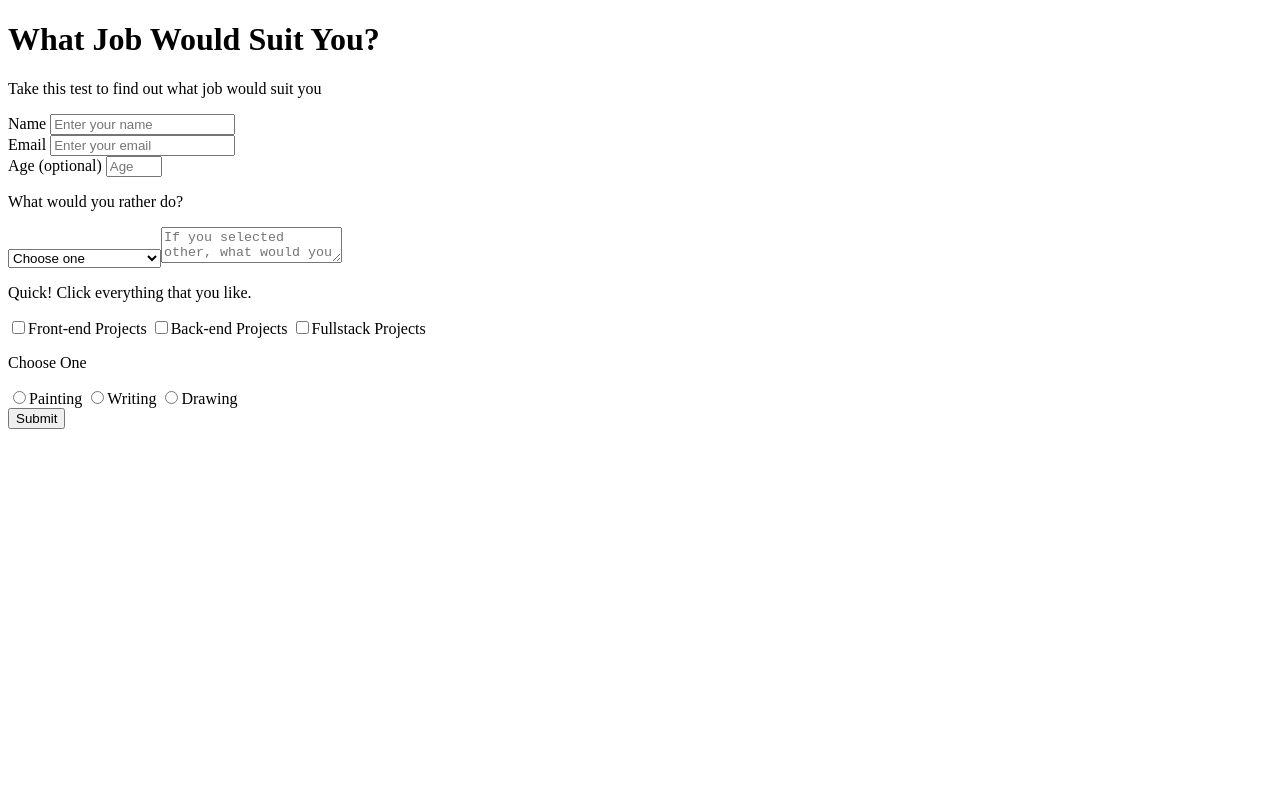
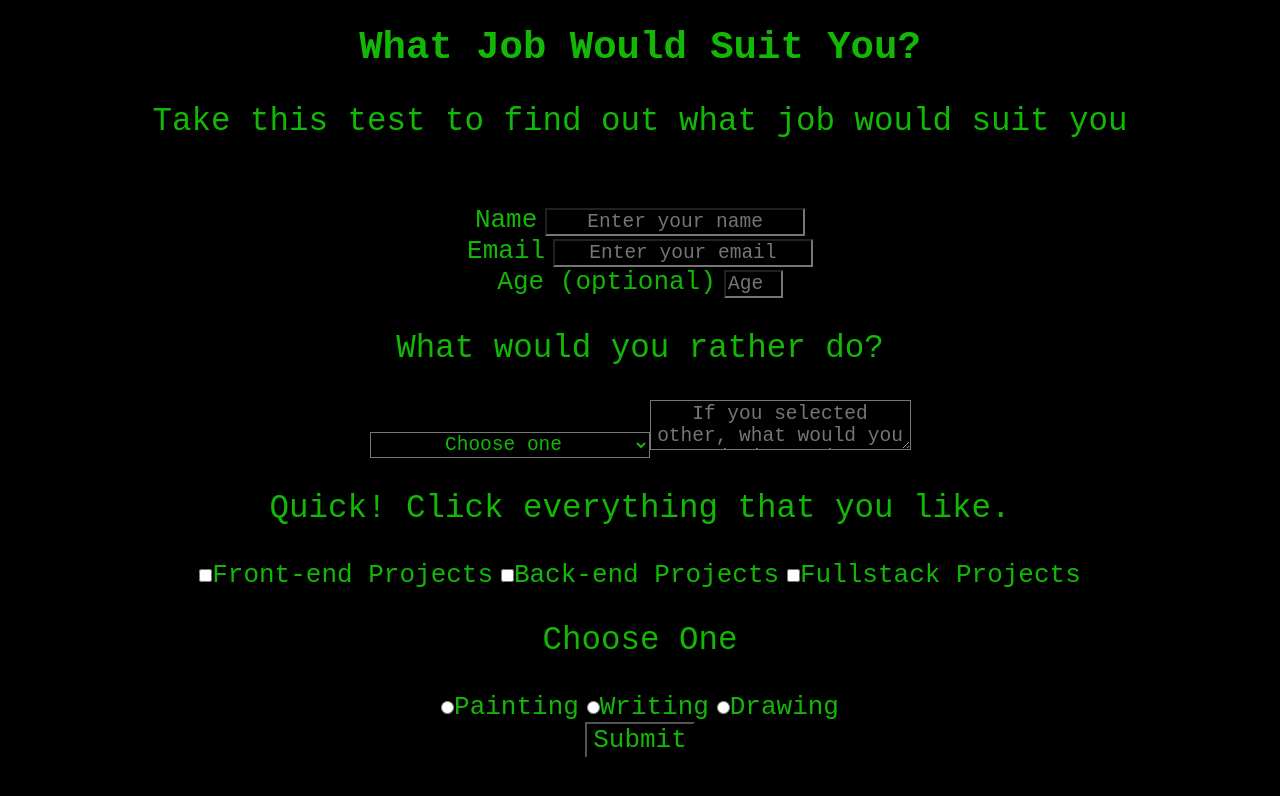
Before and after one commit to rozina-aamir/freecodecamp, a plain HTML site: page quiz.html in a window 1280 px wide. Drawn offline with Linux system fonts and the light colour scheme.

Commit message:
create quizstyle.css and update quiz.html

```diff
--- a/quiz.html
+++ b/quiz.html
@@ -1,5 +1,6 @@
 <!DOCTYPE html>
 <script src="https://cdn.freecodecamp.org/testable-projects-fcc/v1/bundle.js"></script>
+<link rel="stylesheet" href="quizstyle.css">
 
 <!--
 
--- /dev/null
+++ b/quizstyle.css
@@ -0,0 +1,46 @@
+* {
+  font-family: monospace;
+  color: #13b807;
+  background-color: black;
+  text-align: center;
+}
+
+h1 {
+  font-size: 3rem;
+  font-weight: bold;
+}
+
+p {
+  font-size: 2.5rem;
+}
+
+label {
+  font-size: 2rem;
+}
+
+input {
+  font-size: 1.5rem;
+}
+
+form {
+  padding: 2.5rem;
+}
+
+#dropdown {
+  font-size: 1.5rem;
+}
+
+textarea {
+  font-size: 1.5rem;
+}
+
+input,
+button,
+select {
+  margin: 0;
+  color: #13b807;
+}
+
+#submit {
+  font-size: 2rem;
+}
```
